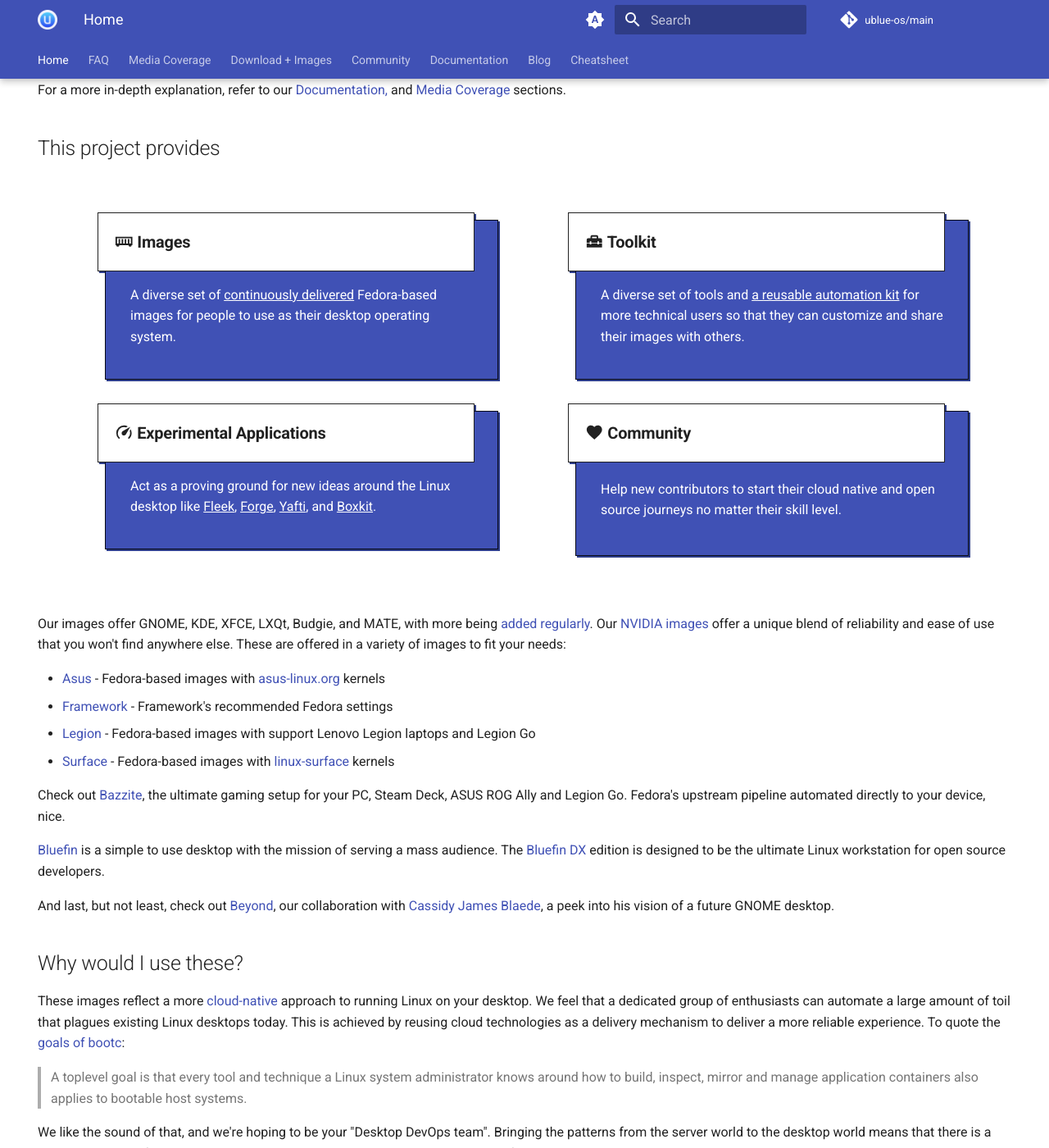
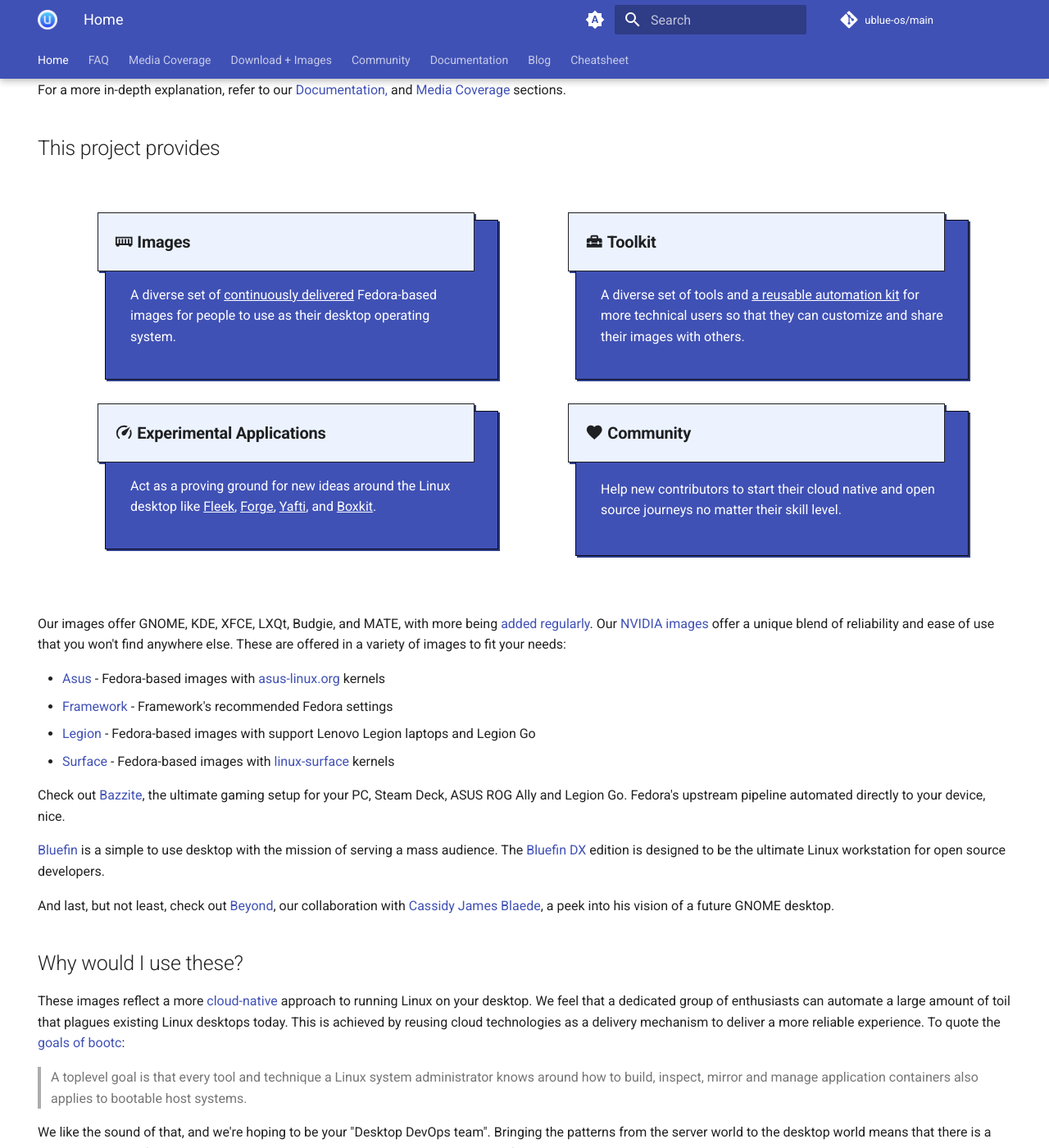
Before and after one commit to ublue-os/website, an MkDocs documentation site: the page built from docs/index.md, in a window 1280 px wide and 1400 px high, scrolled down 248 px. Shown: the whole window at 82% size. Built offline with MkDocs 1.6.1 and Material for MkDocs 9.7.7, drawn with Linux system fonts in a browser that asks for light colours; comment, search, counter and statistics services are not loaded.

Commit message:
chore: use admonition color for header

```diff
--- a/docs/styles/ublue-card-grid.css
+++ b/docs/styles/ublue-card-grid.css
@@ -35,9 +35,9 @@
     margin: 0;
 
     color: var(--md-typeset-color);
+    background-color: #ecf3ff;
 
     display: block;
-    background-color: var(--md-default-bg-color);
     width: 23rem;
     max-width: 100%;
     padding: 1rem;
@@ -47,10 +47,12 @@
     left: -0.5rem;
     border: solid 1px var(--md-typeset-color);
 }
+[data-md-color-scheme="slate"] .md-typeset .ublue-card-grid ul li h3 {
+    background-color: #303952;
+}
 .md-typeset .ublue-card-grid ul li h3 a.headerlink {
     display: none;
 }
-
 
 @media only screen and (max-width: 750px) {
     .md-typeset .ublue-card-grid ul {
```
